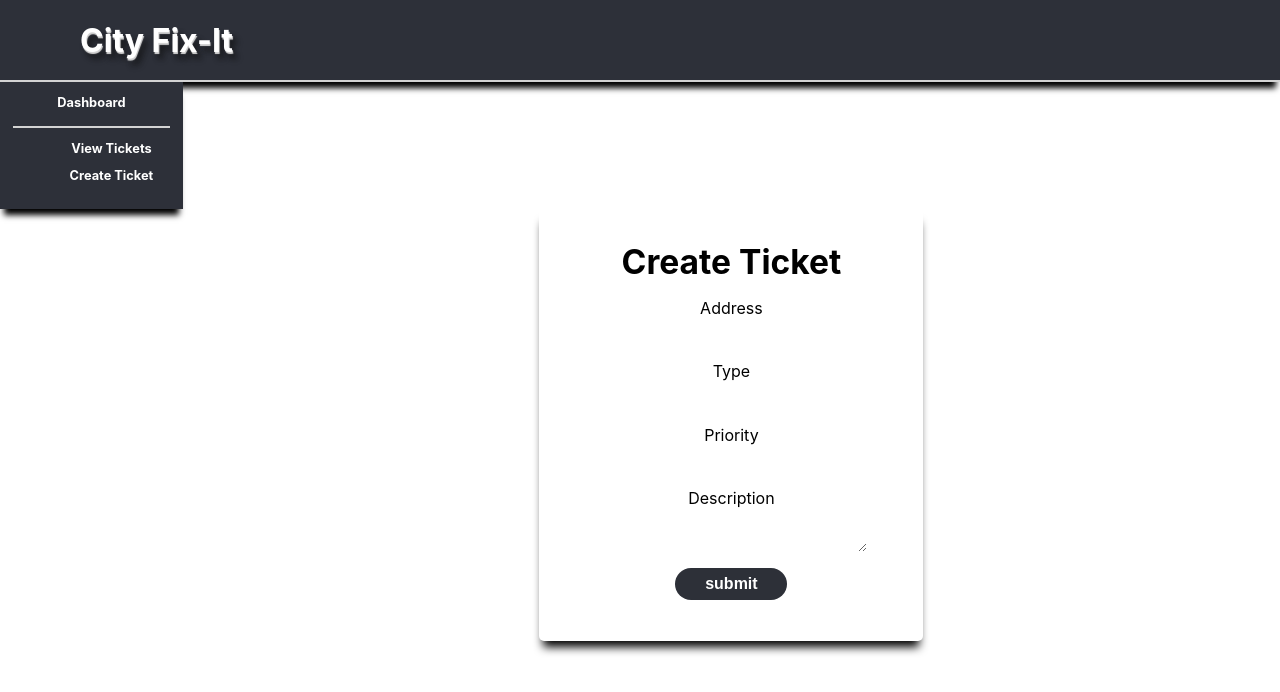
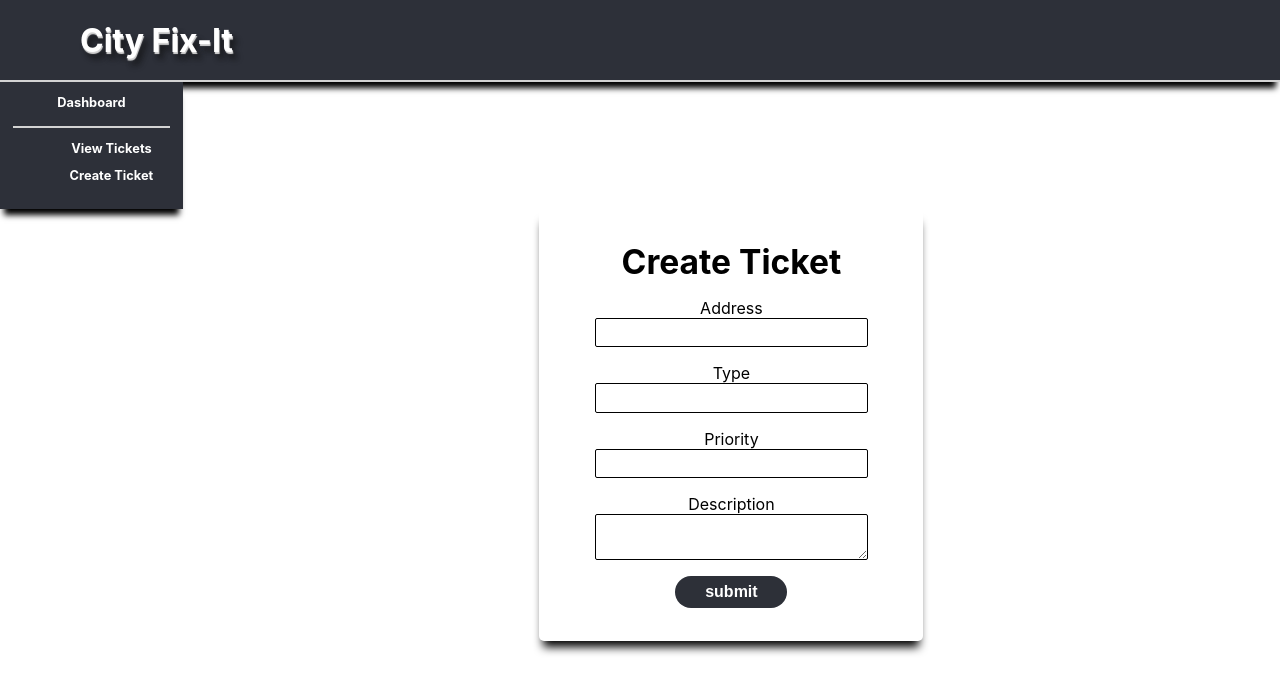
Before and after one commit to jwilld/City-Fix-It, a React (Create React App) app: page /main/create in a window 1280 px wide. Shown: the top 692 px of the page. Built offline with nearby package versions, Linux system fonts and the light colour scheme.

Commit message:
remove console logs and add border around input boxes

```diff
--- a/src/create-ticket/create-ticket.css
+++ b/src/create-ticket/create-ticket.css
@@ -47,7 +47,7 @@
 .input {
   display: block;
   width: 20em;
-  border: none;
+  border: solid thin;
   height: 1.9em;
   /* david change */
   border-radius: 2px;
--- a/src/ticket-list/Ticket-List.js
+++ b/src/ticket-list/Ticket-List.js
@@ -3,7 +3,7 @@ import { Link } from "react-router-dom";
 
 class TicketList extends Component {
   render() {
-    console.log(this.props)
+    // console.log(this.props)
     return (
              <div className="list-item-grid">
         <div className="ticket-item">
```
